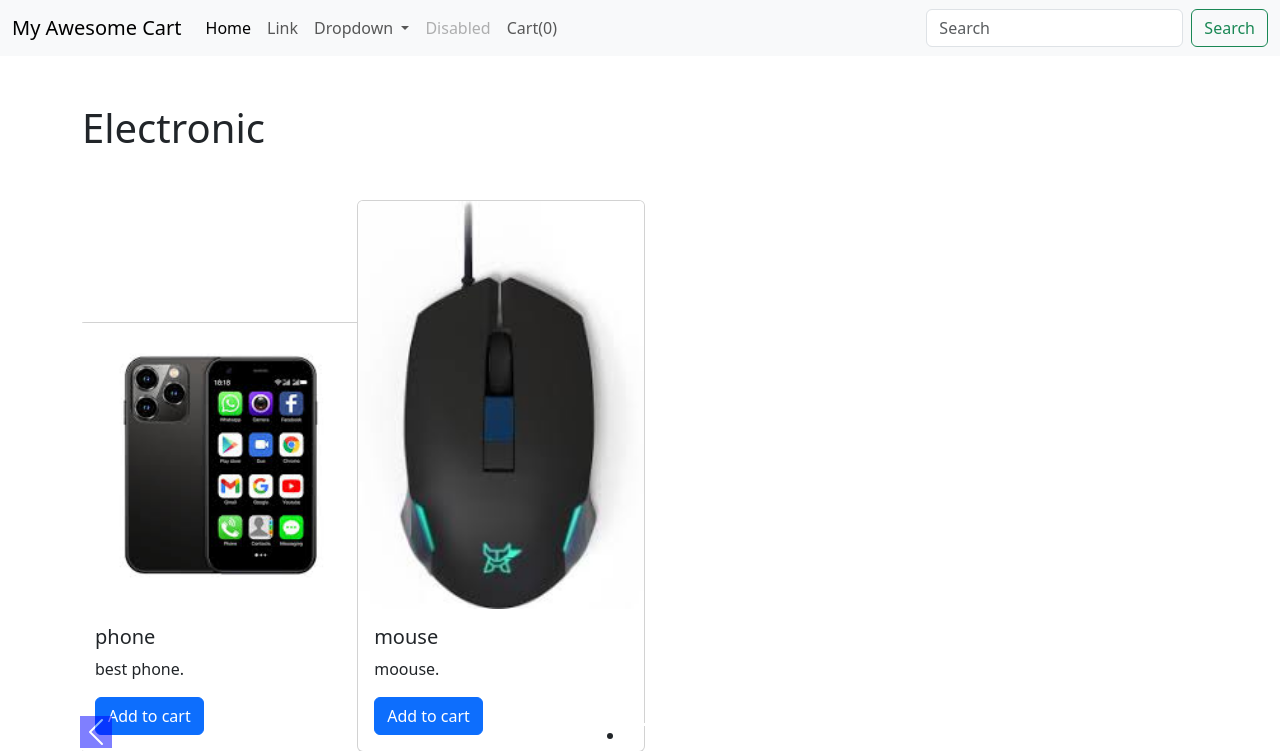
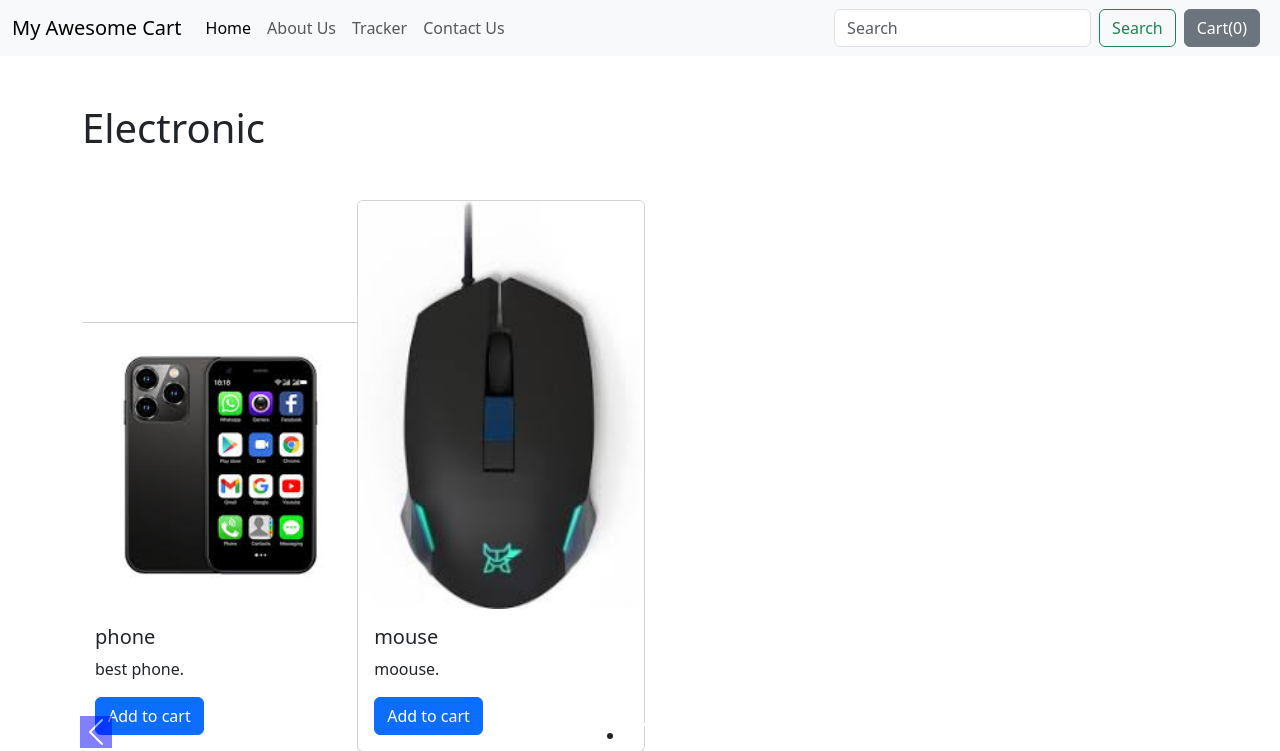
Before and after one commit to HitarthVaghela/E-Commerce-website-using-Django, a Django app: page /shop/ in a window 1280 px wide. Shown: the top 751 px of the page. Run offline with Django 5.2, Linux system fonts and the light colour scheme; data comes from the database, SQL or seed files in the repository.

Commit message:
Added tookit

```diff
--- a/mac/shop/templates/shop/basic.html
+++ b/mac/shop/templates/shop/basic.html
@@ -27,29 +27,21 @@
           <a class="nav-link active" aria-current="page" href="#">Home</a>
         </li>
         <li class="nav-item">
-          <a class="nav-link" href="#">Link</a>
-        </li>
-        <li class="nav-item dropdown">
-          <a class="nav-link dropdown-toggle" href="#" role="button" data-bs-toggle="dropdown" aria-expanded="false">
-            Dropdown
-          </a>
-          <ul class="dropdown-menu">
-            <li><a class="dropdown-item" href="#">Action</a></li>
-            <li><a class="dropdown-item" href="#">Another action</a></li>
-            <li><hr class="dropdown-divider"></li>
-            <li><a class="dropdown-item" href="#">Something else here</a></li>
-          </ul>
+          <a class="nav-link" href="#">About Us</a>
         </li>
         <li class="nav-item">
-          <a class="nav-link disabled" aria-disabled="true">Disabled</a>
+          <a class="nav-link" href="#">Tracker</a>
         </li>
         <li class="nav-item">
-          <a class="nav-link" href="#">Cart(<span id="cart">0</span>)</a>
+          <a class="nav-link" href="#">Contact Us</a>
         </li>
       </ul>
       <form class="d-flex" role="search">
         <input class="form-control me-2" type="search" placeholder="Search" aria-label="Search">
         <button class="btn btn-outline-success" type="submit">Search</button>
+        <button type="button" class="btn btn-secondary mx-2" data-bs-toggle="tooltip" data-bs-placement="bottom" data-bs-title="Tooltip on bottom">
+          Cart(<span id="cart">0</span>)
+        </button>
       </form>
     </div>
   </div>
```
